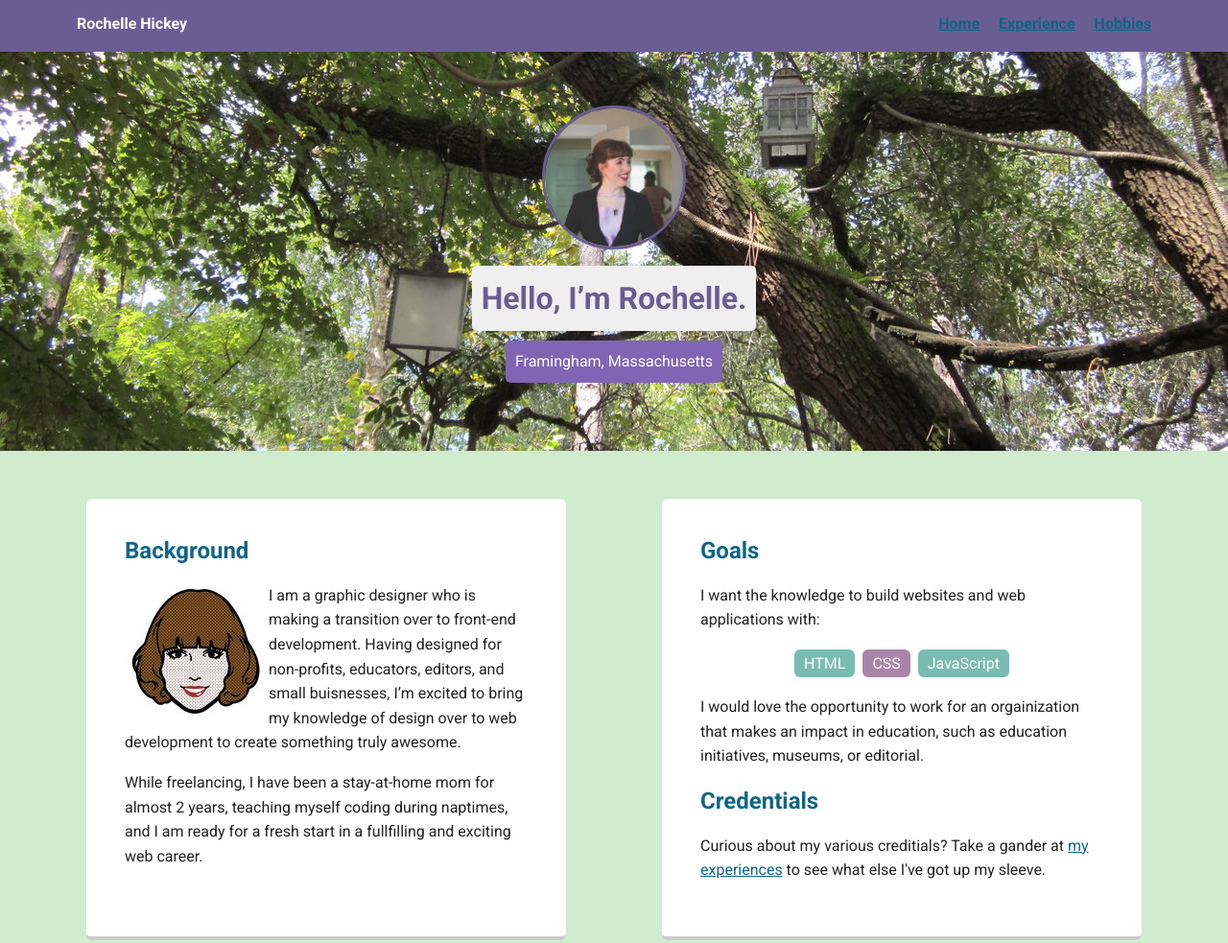
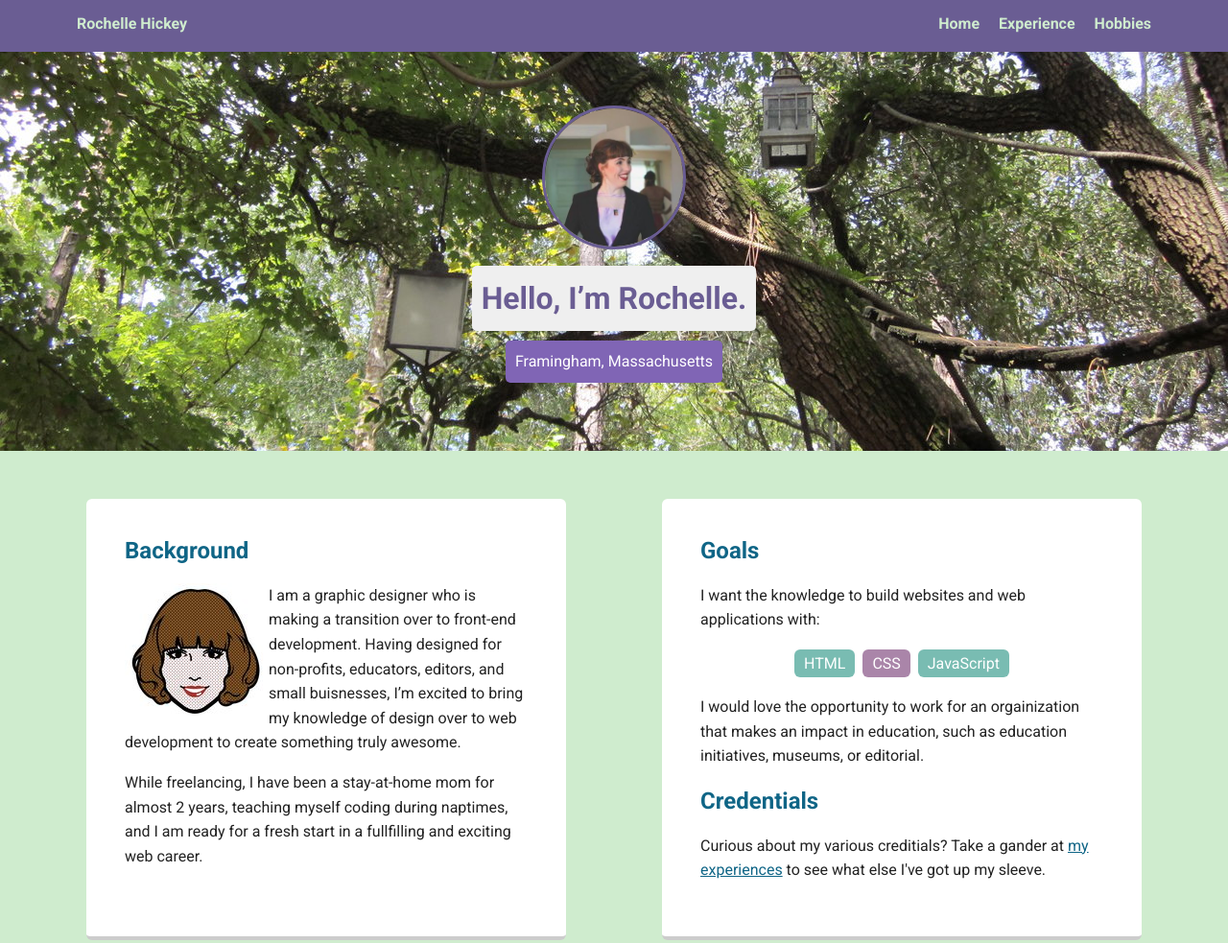
Before and after one commit to rochellehickey/techdegree-project-1, a plain HTML site: page index.html in a window 1280 px wide. Shown: the top 983 px of the page at 96% size. Drawn offline with Linux system fonts and the light colour scheme; a web font is replaced by a local one.

Commit message:
Adjusted nav css

```diff
--- a/styles.css
+++ b/styles.css
@@ -48,16 +48,19 @@ a:hover {
 .nav .name {
     display: block;
     margin-right: auto;
-    color: white;
+    color: #cfecce;
 }
 .nav li {
   padding: 5px 10px 10px 10px;
 }
 .nav a {
+  color: #cfecce;
   transition: all .5s;
+  text-decoration: none;
 }
 .nav a:hover {
-  color: white
+  border: 1px solid #cfecce;
+  padding: 5px;
 }
 
 header {
```
